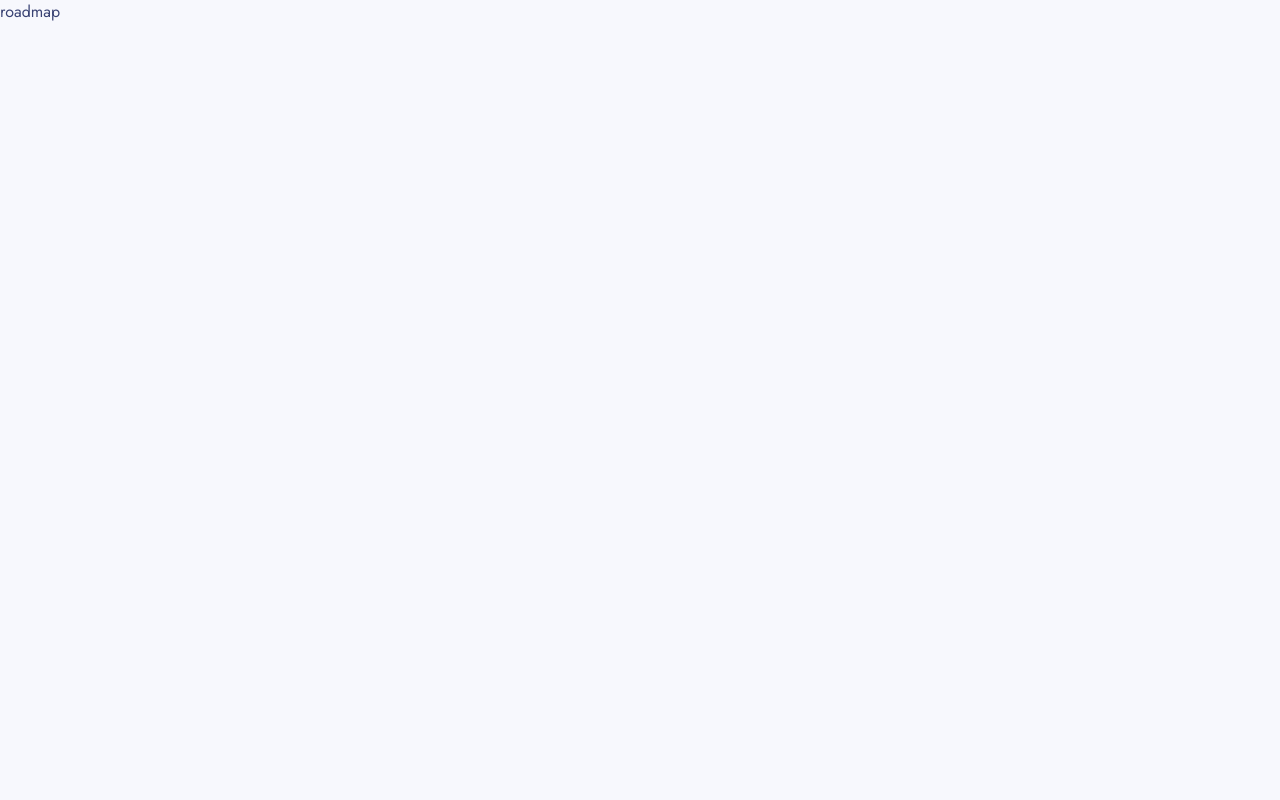
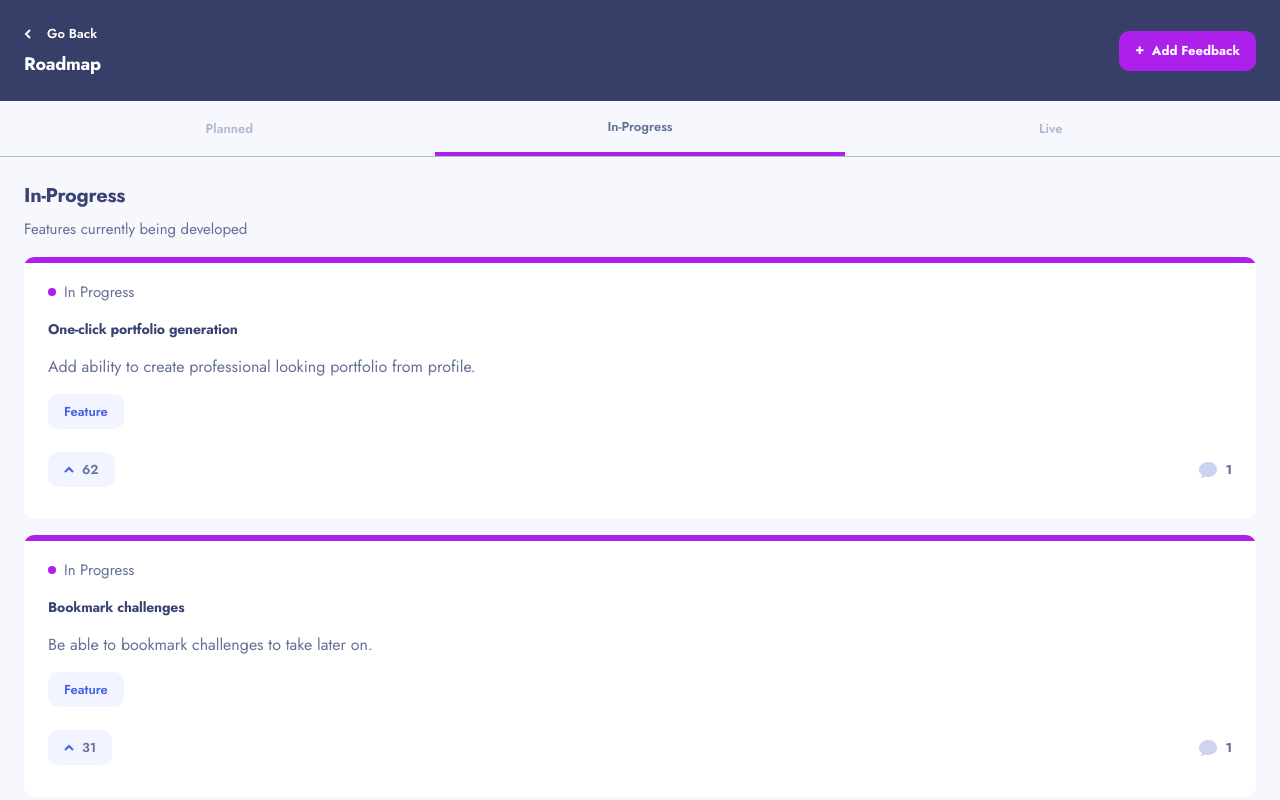
Before and after one commit to jljakin2/product-feedback-next, a Next.js app in the folder frontend/: page /roadmap in a window 1280 px wide. Shown: the top 800 px of the page. Built offline with nearby package versions, Linux system fonts and the light colour scheme.

Commit message:
roadmap page with connected state to change data and colors of rendered data

```diff
--- a/frontend/components/Buttons/GoBackBtn.js
+++ b/frontend/components/Buttons/GoBackBtn.js
@@ -1,5 +1,6 @@
 import styled from "styled-components";
 import { useRouter } from "next/router";
+import PropTypes from "prop-types";
 
 import ArrowLeft from "../Icons/ArrowLeft";
 
@@ -9,13 +10,23 @@ const BtnStyles = styled.button`
   }
 `;
 
-export default function GoBackBtn() {
+export default function GoBackBtn({ light }) {
   const router = useRouter();
 
   return (
     <BtnStyles onClick={() => router.back()}>
-      <ArrowLeft />
-      <p className="body-3">Go Back</p>
+      <ArrowLeft light={light} />
+      <p className="body-3" style={light && { color: "var(--white)" }}>
+        Go Back
+      </p>
     </BtnStyles>
   );
 }
+
+GoBackBtn.defaultProps = {
+  light: false,
+};
+
+GoBackBtn.propTypes = {
+  light: PropTypes.bool,
+};
--- a/frontend/components/Icons/ArrowLeft.js
+++ b/frontend/components/Icons/ArrowLeft.js
@@ -1,9 +1,11 @@
-export default function ArrowLeft() {
+import PropTypes from "prop-types";
+
+export default function ArrowLeft({ light }) {
   return (
     <svg width="7" height="10" xmlns="http://www.w3.org/2000/svg">
       <path
         d="M6 9L2 5l4-4"
-        stroke="#4661E6"
+        stroke={light ? "var(--white)" : "#4661E6"}
         strokeWidth="2"
         fill="none"
         fillRule="evenodd"
@@ -11,3 +13,11 @@ export default function ArrowLeft() {
     </svg>
   );
 }
+
+ArrowLeft.defaultProps = {
+  light: false,
+};
+
+ArrowLeft.propTypes = {
+  light: PropTypes.bool,
+};
--- a/frontend/components/SuggestionCard.js
+++ b/frontend/components/SuggestionCard.js
@@ -3,12 +3,15 @@ import UpVoteBtn from "./Buttons/UpVoteBtn";
 
 import Tag from "./Tag";
 import CommentsBtn from "./Buttons/CommentsBtn";
+import capitalize from "../lib/capitalize";
 
 const SuggestionCardStyles = styled.div`
   background: var(--white);
   border-radius: 0.625rem;
+  overflow: hidden;
 
   display: grid;
+  position: relative;
   grid:
     "main main" 3fr
     "upvotes comments" 1fr
@@ -18,6 +21,16 @@ const SuggestionCardStyles = styled.div`
   padding: 1.5rem;
   margin-top: 1rem;
   width: 100%;
+
+  .top-border {
+    background: ${({ statusView, colors }) => `${colors[statusView]}`};
+
+    position: absolute;
+    top: 0;
+
+    width: 100%;
+    height: 0.375rem;
+  }
 
   h4 {
     margin-bottom: 1rem;
@@ -42,19 +55,41 @@ const SuggestionCardStyles = styled.div`
     justify-self: end;
   }
 
-  /* .footer {
+  .status-container {
     display: flex;
-    justify-content: space-between;
     align-items: center;
 
-    margin-top: 1rem;
-  } */
+    margin-bottom: 1rem;
+  }
+
+  .dot {
+    background: ${({ statusView, colors }) => `${colors[statusView]}`};
+    border-radius: 50%;
+
+    margin-right: 0.5rem;
+    width: 0.5rem;
+    height: 0.5rem;
+  }
 `;
 
-export default function SuggestionCard({ product }) {
+export default function SuggestionCard({ product, roadmap, statusView }) {
+  const colors = {
+    planned: "var(--orange)",
+    inProgress: "var(--purple)",
+    live: "var(--lightBlue)",
+  };
+
   return (
-    <SuggestionCardStyles>
+    <SuggestionCardStyles
+      roadmap={roadmap}
+      statusView={statusView}
+      colors={colors}>
+      <div className="top-border" />
       <div className="main">
+        <div className="status-container">
+          <div className="dot" />
+          <p className="body-2">{capitalize(product.status)}</p>
+        </div>
         <h4>{product.title}</h4>
         <p className="body-1">{product.description}</p>
         <Tag category={product.category} />
--- a/frontend/lib/capitalize.js
+++ b/frontend/lib/capitalize.js
@@ -1,6 +1,13 @@
 export default function capitalize(word) {
   // Take the category and capitalize the first letter
   const arr = word.split("");
+
+  // specific only to this app, since we are tracking "inProgress" as a status and we want to show it as two words to the
+  // user, we need this conditional so we can add a space into the split array before joining it back together
+  if (word === "inProgress") {
+    arr.splice(2, 0, " ");
+  }
+
   arr[0] = arr[0].toUpperCase();
 
   return arr.join("");
--- a/frontend/lib/data.json
+++ b/frontend/lib/data.json
@@ -227,7 +227,7 @@
       "title": "One-click portfolio generation",
       "category": "feature",
       "upvotes": 62,
-      "status": "in-progress",
+      "status": "inProgress",
       "description": "Add ability to create professional looking portfolio from profile.",
       "comments": [
         {
@@ -246,7 +246,7 @@
       "title": "Bookmark challenges",
       "category": "feature",
       "upvotes": 31,
-      "status": "in-progress",
+      "status": "inProgress",
       "description": "Be able to bookmark challenges to take later on.",
       "comments": [
         {
@@ -265,7 +265,7 @@
       "title": "Animated solution screenshots",
       "category": "bug",
       "upvotes": 9,
-      "status": "in-progress",
+      "status": "inProgress",
       "description": "Screenshots of solutions with animations don’t display correctly."
     },
     {
--- a/frontend/pages/roadmap.js
+++ b/frontend/pages/roadmap.js
@@ -1,3 +1,135 @@
-export default function RoadmapPage() {
-  return <p>roadmap</p>;
+import { useState } from "react";
+import Head from "next/head";
+import styled from "styled-components";
+
+import SuggestionCard from "../components/SuggestionCard";
+import GoBackBtn from "../components/Buttons/GoBackBtn";
+import AddFeedbackBtn from "../components/Buttons/AddFeedbackBtn";
+
+import data from "../lib/data.json";
+
+const RoadMapStyles = styled.div`
+  header {
+    background: var(--darkBlue);
+    color: var(--white);
+
+    display: flex;
+    justify-content: space-between;
+    align-items: center;
+
+    padding: 1.5rem 1.5rem;
+  }
+
+  h3 {
+    margin-top: 0.5rem;
+  }
+
+  & .suggestions {
+    padding: 1.5rem 1.5rem;
+
+    & h2 {
+      margin-bottom: 0.5rem;
+    }
+
+    & p {
+      color: var(--greyBlue);
+    }
+  }
+`;
+
+const StatusFilterStyles = styled.div`
+  border-bottom: 1px solid var(--greyBlueLight);
+  color: var(--greyBlueLight);
+
+  display: flex;
+  justify-content: space-between;
+
+  padding: 0 1.5rem;
+
+  .status {
+    cursor: pointer;
+
+    flex: 1;
+    display: flex;
+    align-items: center;
+    justify-content: center;
+
+    padding: 1rem 0;
+  }
+
+  .status.active {
+    border-bottom: ${({ statusView, colors }) =>
+      `4px solid ${colors[statusView]}`};
+    color: var(--greyBlue);
+  }
+`;
+
+export default function Home() {
+  const [statusView, setStatusView] = useState("inProgress");
+
+  const colors = {
+    planned: "var(--orange)",
+    inProgress: "var(--purple)",
+    live: "var(--lightBlue)",
+  };
+
+  // TODO: change the connection to the data file to graphql useQuery
+  const products = data?.productRequests;
+  const renderedProducts =
+    // if products exist, render them, otherwise render the empty state
+    products &&
+    products
+      .filter(product => product.status === statusView)
+      .map(product => (
+        <SuggestionCard
+          product={product}
+          key={product.id}
+          statusView={statusView}
+          roadmap
+        />
+      ));
+  return (
+    <RoadMapStyles>
+      <Head>
+        <title>Product Feedback | Home</title>
+        <link rel="icon" href="/favicon.ico" />
+      </Head>
+
+      <header>
+        <div>
+          <GoBackBtn light />
+          <h3>Roadmap</h3>
+        </div>
+        <AddFeedbackBtn />
+      </header>
+
+      <main>
+        <StatusFilterStyles statusView={statusView} colors={colors}>
+          <div
+            className={statusView === "planned" ? "status active" : "status"}
+            onClick={() => setStatusView("planned")}>
+            <p className="body-3">Planned</p>
+          </div>
+
+          <div
+            className={statusView === "inProgress" ? "status active" : "status"}
+            onClick={() => setStatusView("inProgress")}>
+            <p className="body-3">In-Progress</p>
+          </div>
+
+          <div
+            className={statusView === "live" ? "status active" : "status"}
+            onClick={() => setStatusView("live")}>
+            <p className="body-3">Live</p>
+          </div>
+        </StatusFilterStyles>
+
+        <div className="suggestions">
+          <h2>In-Progress</h2>
+          <p className="body-2">Features currently being developed</p>
+          {renderedProducts}
+        </div>
+      </main>
+    </RoadMapStyles>
+  );
 }
--- a/frontend/theme/GlobalStyles.js
+++ b/frontend/theme/GlobalStyles.js
@@ -6,6 +6,7 @@ const GlobalStyles = createGlobalStyle`
     --blue: #4661E6;
     --darkBlue: #373F68;
     --greyBlue: #647196;
+    --greyBlueLight: rgba(58, 67, 116, 0.35);
     --lightBlue: #62BCFA;
     --white: #fff;
     --grey: #F2F4FF;
```
